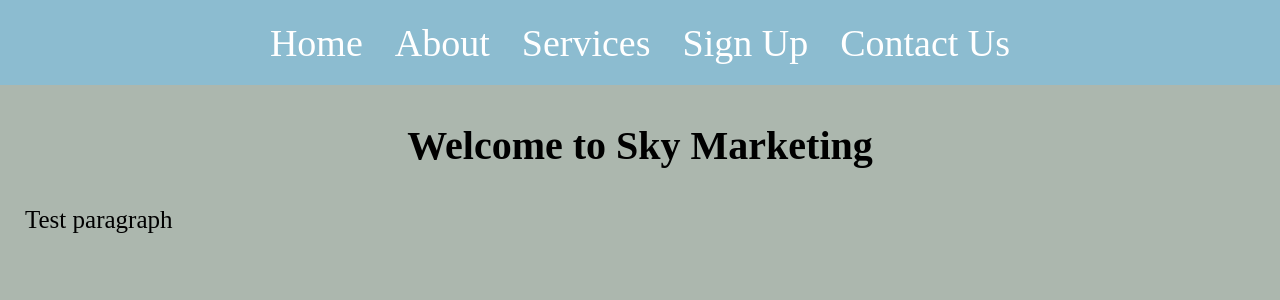
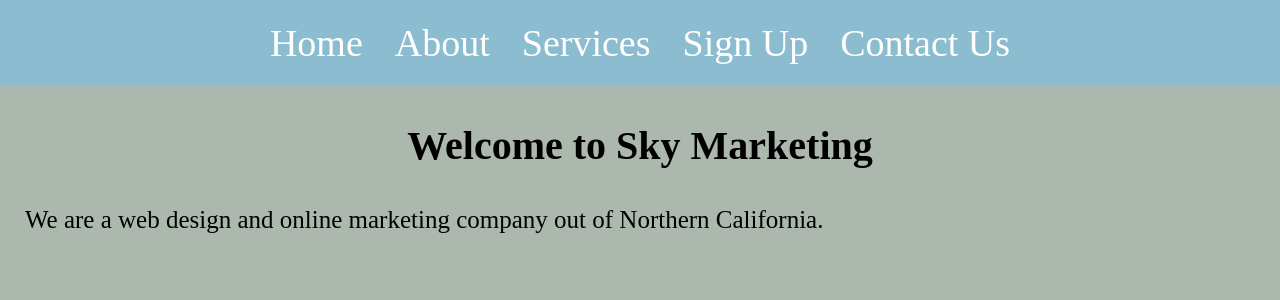
Before and after one commit to ericrothmuller/sky-marketing, a React (Create React App) app: page / in a window 1280 px wide. Shown: the top 300 px of the page. Built offline with nearby package versions, Linux system fonts and the light colour scheme.

Commit message:
Added intro text to home and about us pages

```diff
--- a/src/pages/about.js
+++ b/src/pages/about.js
@@ -4,7 +4,7 @@ const About = () => {
 return (
 	<main className="pageHeadingDiv">
 	<h1 className="pageTitle">About Us</h1>
-	<p className="pageParagraph">Test paragraph</p>
+	<p className="pageParagraph">We are a web design and online marketing company out of Northern California.</p>
 	</main>
 );
 };
--- a/src/pages/home.js
+++ b/src/pages/home.js
@@ -5,7 +5,7 @@ const Home = () => {
 return (
 	<main className="pageHeadingDiv">
 	<h1 className="pageTitle">Welcome to Sky Marketing</h1>
-	<p className="pageParagraph">Test paragraph</p>
+	<p className="pageParagraph">We are a web design and online marketing company out of Northern California.</p>
 	</main>
 );
 };
```
